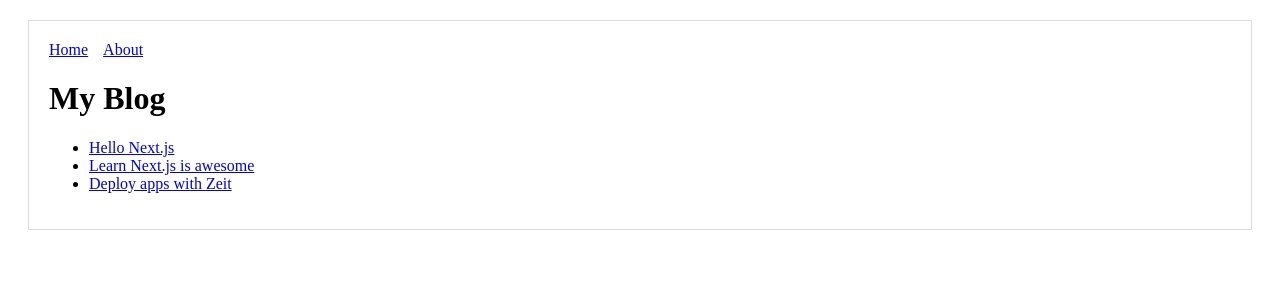
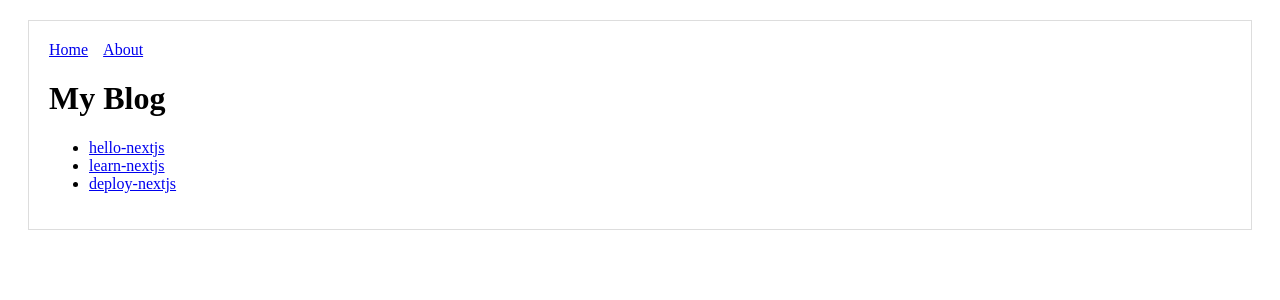
Before and after one commit to Wiszun/nextjs, a Next.js app: page / in a window 1280 px wide. Shown: the top 300 px of the page. Built offline with nearby package versions, Linux system fonts and the light colour scheme.

Commit message:
changed postId

```diff
--- a/pages/index.js
+++ b/pages/index.js
@@ -14,9 +14,9 @@ const Blog = () => {
     <>
       <h1>My Blog</h1>
       <ul>
-        <PostLink postId="Hello Next.js" />
-        <PostLink postId="Learn Next.js is awesome" />
-        <PostLink postId="Deploy apps with Zeit" />
+        <PostLink postId="hello-nextjs" />
+        <PostLink postId="learn-nextjs" />
+        <PostLink postId="deploy-nextjs" />
       </ul>
     </>
   );
```
